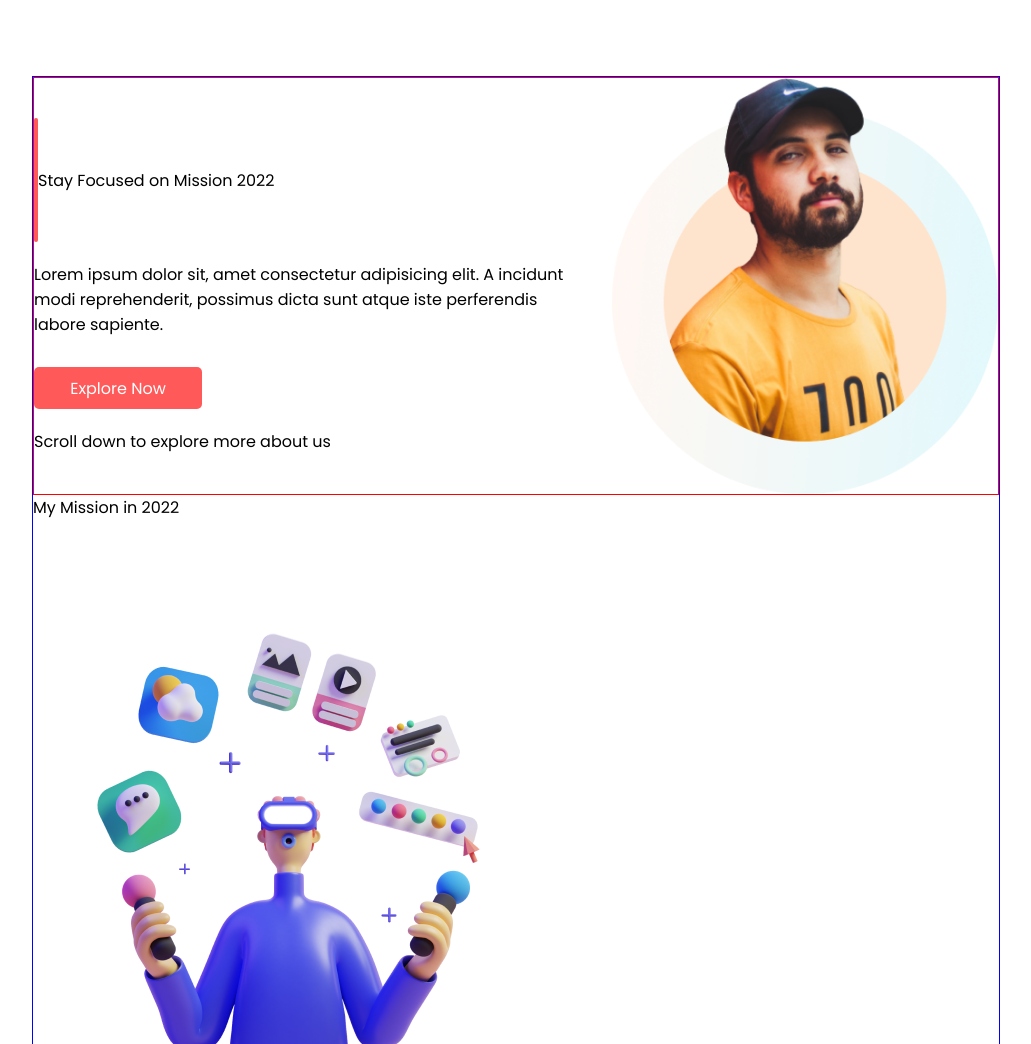
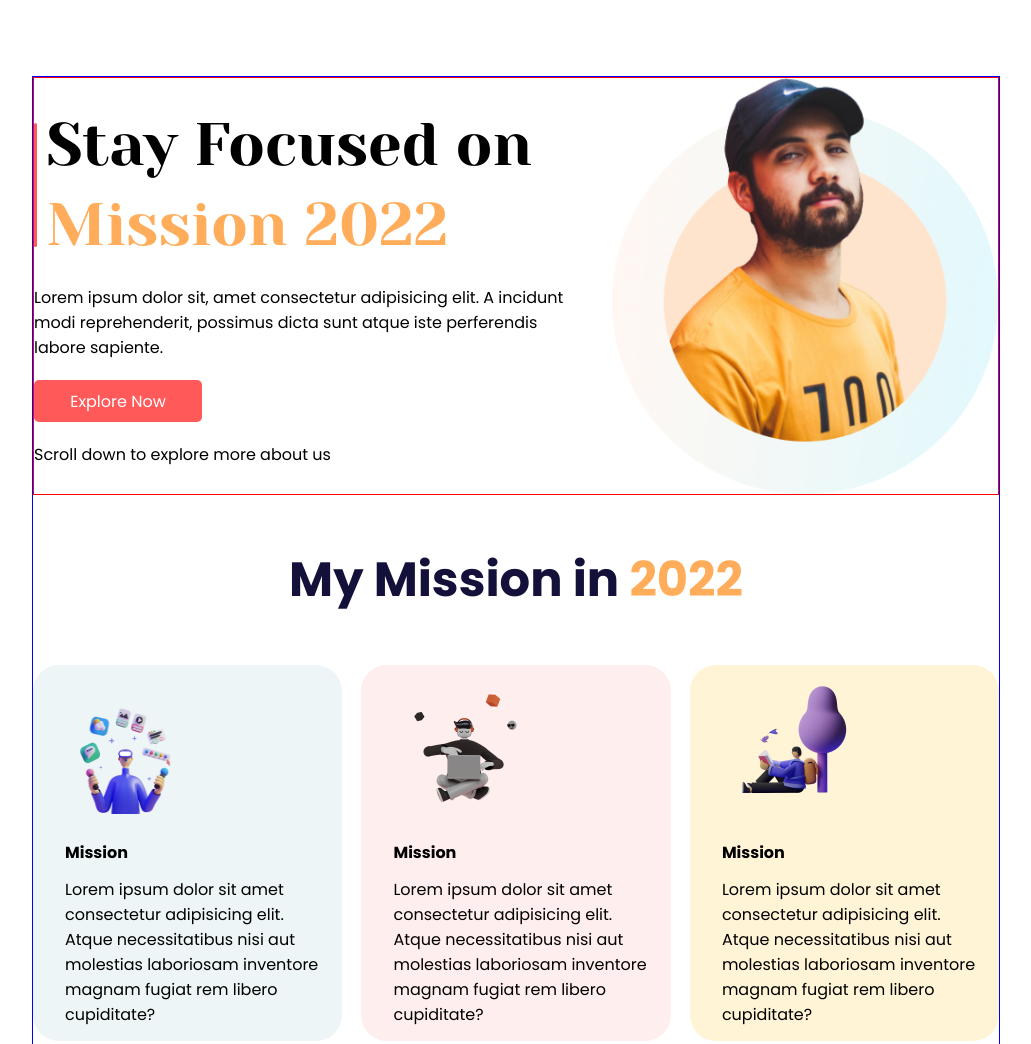
Before and after one commit to yuni6x/Portfolio-Example, a plain HTML site: page index.html in a window 1280 px wide. Shown: the part 24-1068 px from the top of the page, without its empty margins (124-1155 px from the left). Drawn offline with Linux system fonts and the light colour scheme.

Commit message:
style section one

```diff
--- a/style.css
+++ b/style.css
@@ -34,18 +34,18 @@ body {
     background: #FF5959;
     border-radius: 5px;
 }
-.title-big h1{
+.title-big p{
     font-family: 'Yeseva One', cursive;
     font-weight: 400;
     font-size: 60px;
     line-height: 80px;
     margin-left: 10px;
 }
-span.one{
+span{
     color: rgba(255, 173, 90, 1);
 }
 .lorem {
-    margin: 20px 20px 30px 0;
+    margin: 20px 40px 20px 0;
 }
 .explore-button{
     width: 168px;
@@ -71,3 +71,53 @@ span.one{
 .right-side img{
     width: 100%;
 }
+
+/* my mission section */
+section{
+    margin: 50px auto;
+}
+
+.myMission-container{
+    display: flex;
+    flex-direction: column;
+}
+.title-mission {
+    text-align: center;
+    font-weight: 700;
+    font-size: 48px;
+    line-height: 70px;
+    color: rgba(19, 16, 58, 1);
+}
+.content-mission {
+    margin-top: 50px;
+    display: flex;
+    justify-content: space-between;
+    /* display: inline-flex;
+    flex-wrap: wrap;
+    width: calc(100% + 12px); */
+}
+.content {
+    box-sizing: border-box;
+    width: 32%;
+    height: 376px;
+    border-radius: 26px;
+}
+.mission {
+    background-color:  rgba(79, 157, 166, 0.1);
+}
+.vission {
+    background-color: rgba(255, 89, 89, 0.1);
+}
+.goals {
+    background-color: rgba(255, 244, 214, 1);
+
+}
+.content img{
+    width: 141px;
+    height: 141px;
+    padding: 15px 12px 0px 32px;
+}
+.content h4,
+.content p {
+    padding: 12px 12px 0px 32px;
+}
```
